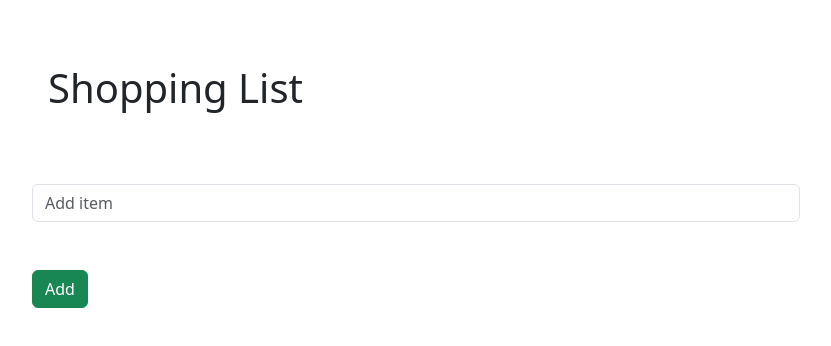
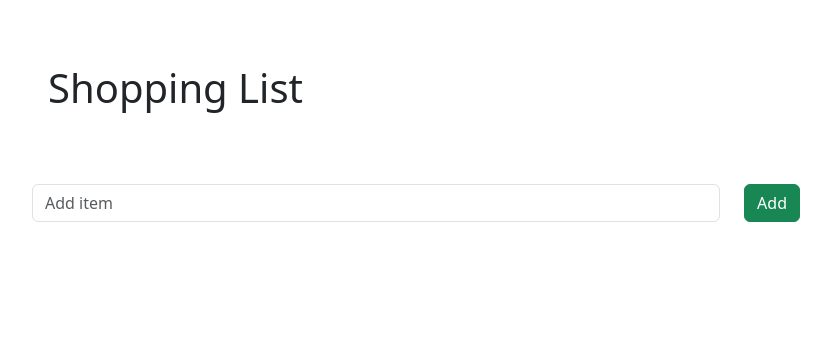
Before and after one commit to mmkobylin/shopping_list, a React (Create React App) app: page / in a window 1280 px wide. Shown: the top 346 px of the page, without its empty margins (224-1055 px from the left). Built offline with nearby package versions, Linux system fonts and the light colour scheme.

Commit message:
0102 styling added to items

```diff
--- a/src/components/Input.js
+++ b/src/components/Input.js
@@ -1,6 +1,8 @@
-import React, { useState } from 'react'
-import { Button } from 'react-bootstrap';
-import { Form } from 'react-bootstrap';
+import React, { useState } from 'react';
+import { Button, Form } from 'react-bootstrap';
+import Row from 'react-bootstrap/Row';
+import Col from 'react-bootstrap/Col';
+import Container from 'react-bootstrap/Container';
 
 // addItem to shopping List
 export const Input = ( { addItem } ) => {
@@ -18,7 +20,9 @@ export const Input = ( { addItem } ) => {
 
   return (
     <>
-        <Form className="mb-3"  onSubmit = { handleSubmit } >
+        <Form onSubmit = { handleSubmit } >
+            <Row className="align-items-center pb-5">
+                <Col>
                     <Form.Control
                         type = "text"
                         placeholder="Add item"
@@ -27,7 +31,13 @@ export const Input = ( { addItem } ) => {
                         value = { value }
                         onChange = { (e) => setValue( e.target.value ) }
                     />
-            <Button className="mt-5" type="submit" variant='success'>Add</Button>
+                </Col>
+                <Col xs="auto">
+                    <Button type="submit" className="" variant='success'>
+                        Add
+                    </Button>
+                </Col>
+            </Row>
         </Form>
     </>
   )
```
Also changed, not shown: src/components/Item.js (+5 -5 lines). Lines whose indentation alone changed are shown as unchanged.
